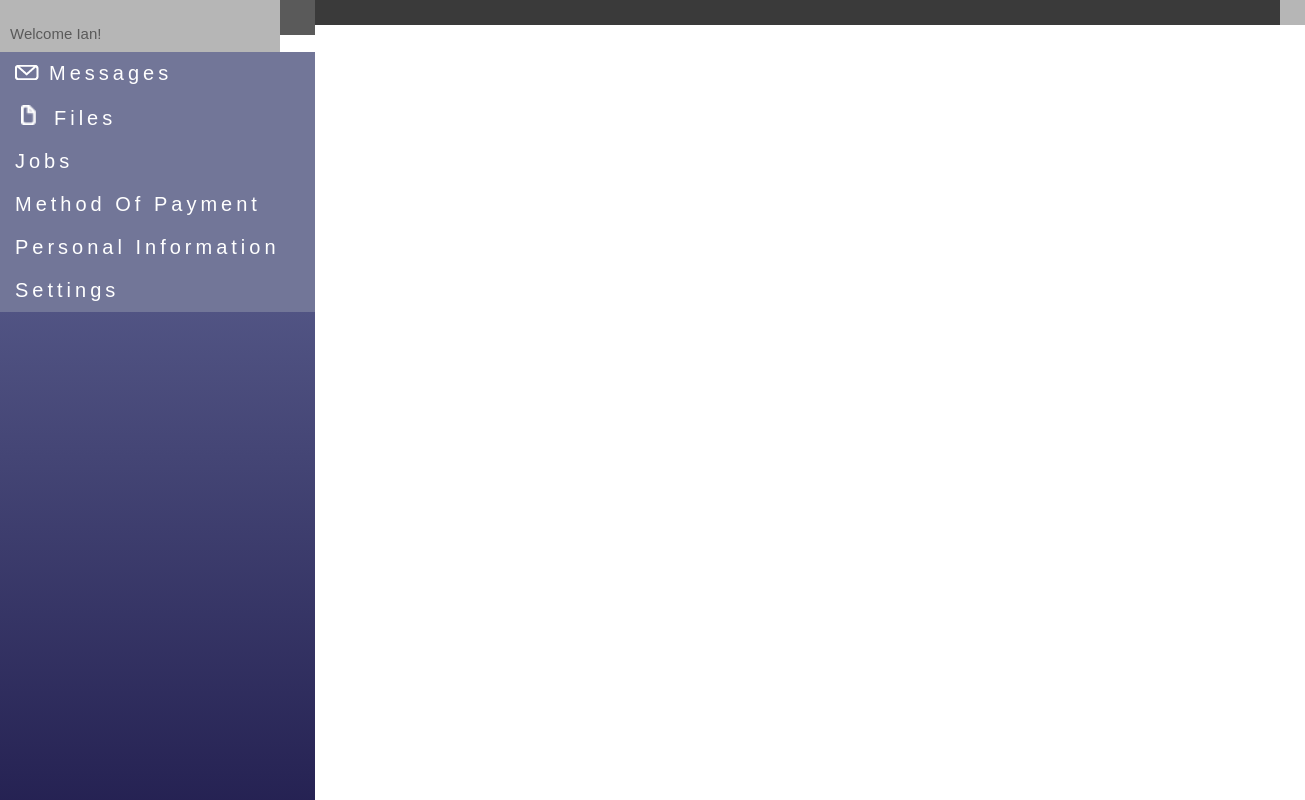
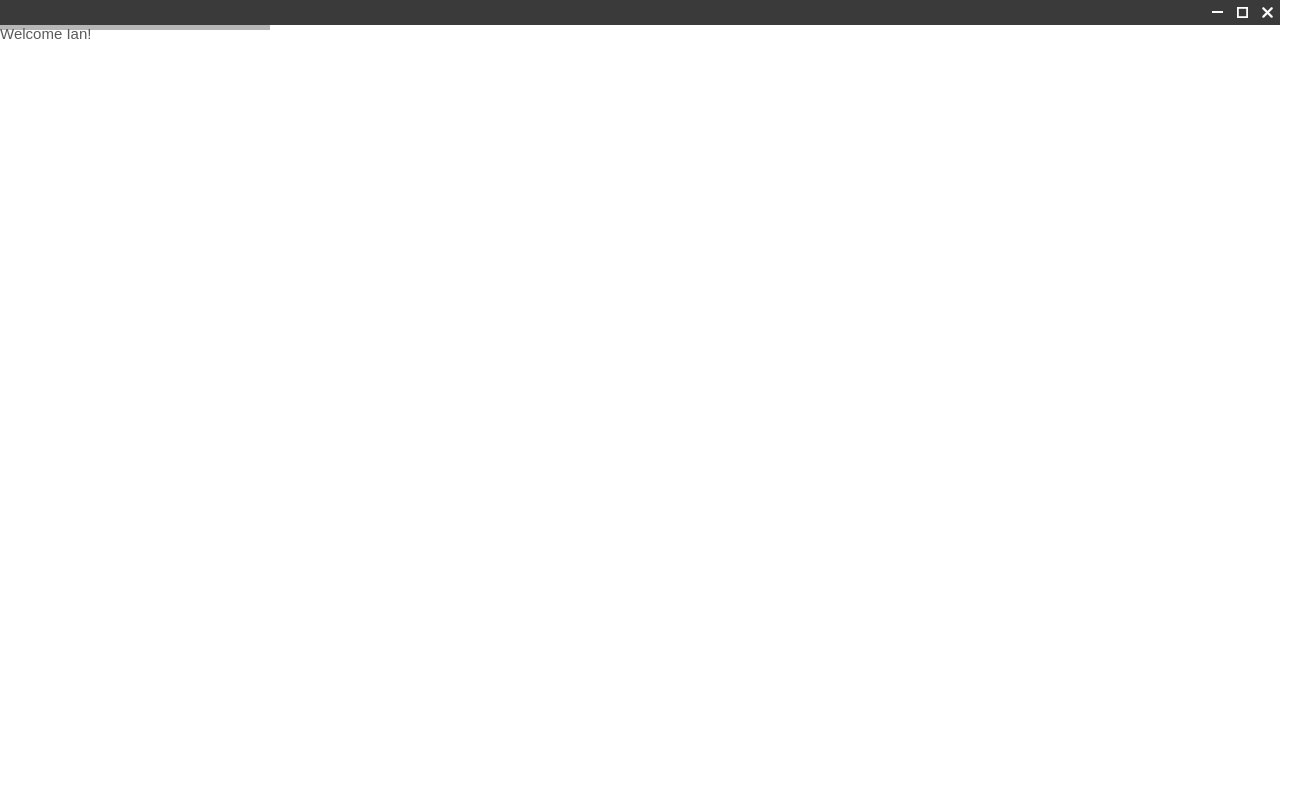
Before and after one commit to ianstapelberg/Arrow, an Electron app: page mainWindow.html in a window 1280 px wide. Shown: the whole page, 1305 px wide, since content can reach past the window. Drawn offline with Linux system fonts and the light colour scheme.

Commit message:
Update 2Oct

```diff
--- a/dropdown.js
+++ b/dropdown.js
@@ -1,4 +1,3 @@
-
 document.getElementById("has-sub").addEventListener("click", openDropdown);
 
 function openDropdown() {
--- a/main.js
+++ b/main.js
@@ -9,7 +9,8 @@ let mainWindow;
 // Listen for app to be ready
 app.on('ready', function(){
     // Create new window
-    mainWindow = new BrowserWindow({frame: false});
+    mainWindow = new BrowserWindow({
+        frame: false});
     // Load html into window
     mainWindow.loadURL(url.format({
         pathname: path.join(__dirname, 'mainWindow.html'),
--- a/mainWindow.css
+++ b/mainWindow.css
@@ -8,45 +8,100 @@
 }
 
 #topbar {
-    position:relative;
     font: 15px questrial, sans-serif;
     /* src: "./assets/fonts/Questrial-Regular.ttf" format('truetype'); */
     color: rgb(90, 90, 90);
+    height:30px;
     width:270px;
     background: rgb(182, 182, 182);
-    padding: 10px 0 10px 10px;
     -webkit-user-select: none;
+
+}
+
+#top-sec {
+    position: relative;
 }
 
 #titlebar {
-    position: relative;
+
     height: 25px;
-    width: 100%;
+    width: calc(100vw - 75px);
     float: left;
     background: rgb(58, 58, 58);
     -webkit-user-select: none;
     -webkit-app-region: drag;
 }
 
-#titleitems {
+#close {
     position:relative;
+    width: 25px;
+    height: 25px;
+    background: rgb(58, 58, 58);
+    float: right;
 }
 
-#close {
+#closelinkitem span:hover {
+    background: rgb(206, 61, 61);
+    transition:color 0.05s ease-out, background 0.07s ease-in;
+}
+
+#closeico {
+    width: 11px;
+    height: 11px;
+    padding: 7px 7px 7px 7px;
+}
+
+#max-col {
+    position:relative;
+    width: 25px;
+    height: 25px;
+    background: rgb(58, 58, 58);
+    float: right;
+}
+
+#collinkitem span:hover {
+    background: rgb(182, 182, 182);
+    transition:color 0.05s ease-out, background 0.05s ease-in;
+}
+
+#colico {
+    width: 11px;
+    height: 11px;
+    padding: 7px 7px 7px 7px;
+}
+
+#maxico {
+    width: 11px;
+    height: 11px;
+    padding: 7px 7px 7px 7px;
+}
+
+#max-col img.hidden {
+    display: none;
+}
+
+#min {
     position:absolute;
     width: 25px;
     height: 25px;
+    background: rgb(58, 58, 58);
+    float: right;
+}
+
+#minlinkitem span:hover {
     background: rgb(182, 182, 182);
-    float: right;
+    transition:color 0.05s ease-out, background 0.05s ease-in;
+}
+
+#minico {
+    width: 11px;
+    height: 11px;
+    padding: 7px 7px 7px 7px;
 }
 
 .main-nav li {list-style: none;}
 
 .main-butt {background: rgb(114, 118, 152);}
-
-.main-nav {
-    position: relative;
-}
 
 .main-nav a {
     font: 20px questrial, sans-serif;
@@ -63,9 +118,8 @@
 }
 
 #sidebar {
-    position:fixed;
     width:315px;
-    height:100%;
+    height:calc(100%-55px);
     background-image: linear-gradient(rgba(104, 110, 157, 1.00), rgba(33, 29, 78, 1.00));
 }
 
--- a/mainWindow.html
+++ b/mainWindow.html
@@ -5,30 +5,41 @@
     <link rel="stylesheet" type="text/css" href="mainWindow.css"></link>
 </head>
 <body>
-    <a id="titleitems" href="#"><div id="titlebar"></div><span id="close"></span></a>
-    <span id="max-col"></span>
-    <span id="min"></span>
-    <div id="home-but" style="width:35px;height:35px;"></div>
-    <div id="topbar">
-        Welcome Ian!
+    <div id = "top-sec">
+        <div id="titlebar"></div>
+        <div>
+            <a id="closelinkitem" ><span id="close"><img id="closeico" src="./assets/Close.png"></img></span></a>
+        </div>
+        <div>
+            <a id="collinkitem" ><span id="max-col"><img id="maxico" src="./assets/Max.png"></img>
+            <img id="colico" class="hidden" src="./assets/Collapse.png"></img></span></a>
+        </div>
+        <div>
+            <a id="minlinkitem" ><span id="min"><img id="minico" src="./assets/Min.png"></img></span></a>
+        </div>
     </div>
-    <div id="sidebar">
+
+    <div id="topbar">Welcome Ian!</div>
+
+    <!-- <div id="sidebar">
         <nav class="main-nav">
             <ul class="main-nav-ul">
-                <li class="main-butt" id="has-sub"><a href="#"><span id="msg-ico" item-width="20" item-height="15"><img src="./assets/Messages.png" width="24" height="15"></img></span><span id="main-txt">Messages</span></a>
+                <li class="main-butt" id="has-sub"><a href="#"><span id="msg-ico" item-width="20" item-height="15">
+                    <img src="./assets/Messages.png" width="24" height="15"></img></span><span id="main-txt">Messages</span></a>
                     <ul id="dropdown">
                         <li><a href="#">Compose</a></li>
                         <li><a href="#">Recent</a></li>
                     </ul>
                 </li>
-                <li class="main-butt"><a href="#"><span id="file-ico" item-width="20" item-height="15"><img src="./assets/File.png" width="15" height="20"></img></span><span id="main-txt">Files</span></a></li>
+                <li class="main-butt"><a href="#"><span id="file-ico" item-width="20" item-height="15">
+                    <img src="./assets/File.png" width="15" height="20"></img></span><span id="main-txt">Files</span></a></li>
                 <li class="main-butt"><a href="#">Jobs</a></li>
                 <li class="main-butt"><a href="#">Method Of Payment</a></li>
                 <li class="main-butt"><a href="#">Personal Information</a></li>
                 <li class="main-butt"><a href="#">Settings</a></li>
             </ul>
         </nav>
-    </div>
+    </div> -->
     <!-- <div id="side-menu" class="side-nav">
         <a href="#" class="btn-close">&times;</a>
         <a href="#">Messages</a>
@@ -40,4 +51,5 @@
     </div> -->
 </body>
 <script src="dropdown.js"></script>
+<script src="taskbar-buttons.js"></script>
 </html>
--- /dev/null
+++ b/taskbar-buttons.js
@@ -0,0 +1,30 @@
+const remote = require('electron').remote;
+
+document.getElementById("closelinkitem").addEventListener("click", closeWin);
+
+function closeWin() {
+    var window = remote.getCurrentWindow();
+    window.close();
+}
+
+document.getElementById("collinkitem").addEventListener("click", colWin);
+
+function colWin() {
+    var window = remote.getCurrentWindow();
+    if (!window.isMaximized()) {
+        window.maximize();
+        document.getElementById("maxico").classList.add("hidden");
+        document.getElementById("colico").classList.remove("hidden");
+    } else {
+        window.unmaximize();
+        document.getElementById("maxico").classList.remove("hidden");
+        document.getElementById("colico").classList.add("hidden");
+    }
+}
+
+document.getElementById("minlinkitem").addEventListener("click", minWin);
+
+function minWin() {
+    var window = remote.getCurrentWindow();
+    window.minimize();
+}
```
Also changed, not shown: assets/Close.png (added), assets/Collapse.png (added), assets/Max.png (added), assets/Min.png (added).
